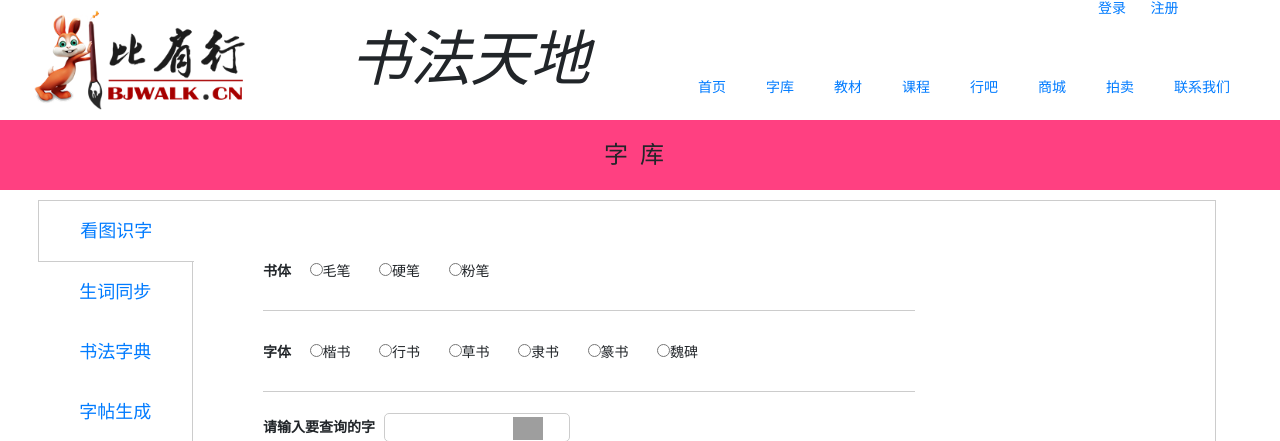
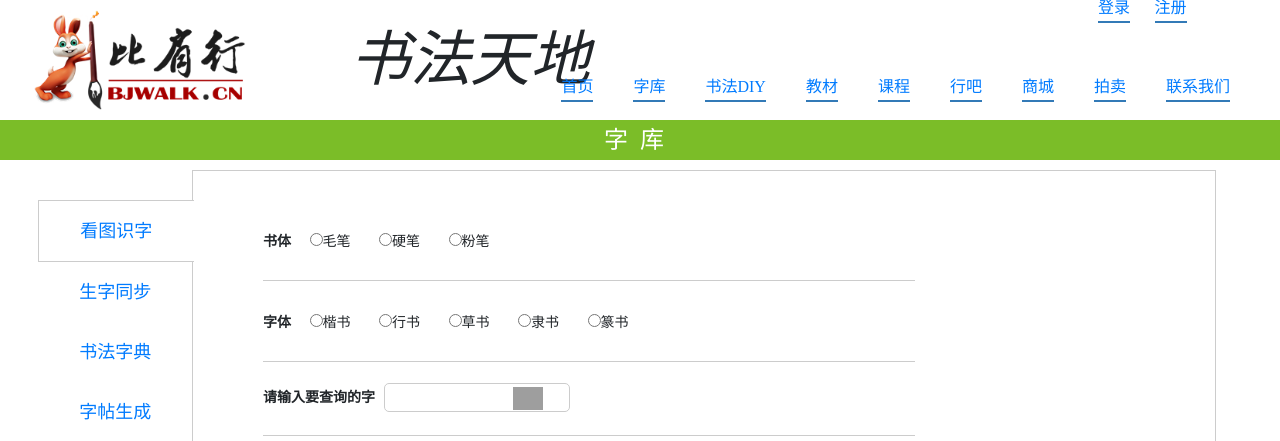
Before and after one commit to TakikuZhu/BijianxingWeb, a PHP site: page /DbName/library/dict1 in a window 1280 px wide. Shown: the top 441 px of the page. Run offline with PHP 8.4, Linux system fonts and the light colour scheme; some libraries are stand-ins or nearby versions; grey boxes are pictures that could not be loaded.

Commit message:
对样式进行修改index library 的 header footer 及 部分样式

```diff
--- a/application/index/view/header.html
+++ b/application/index/view/header.html
@@ -52,6 +52,9 @@
 					<a href="../../../library/dict1">字库</a>
 				</li>
 				<li>
+					<a href="../../../fontSelect">书法DIY</a>
+				</li>
+				<li>
 					<a href="">教材</a>
 				</li>
 				<li>
--- a/application/index/view/index.html
+++ b/application/index/view/index.html
@@ -25,6 +25,9 @@
 			<ul class="_liMenu_1">
 				<li><a href="">首页</a></li>
 				<li><a href="../../library/dict1">字库</a></li>
+				<li>
+					<a href="../../../fontSelect">书法DIY</a>
+				</li>
 				<li><a href="">教材</a></li>
 				<li><a href="">课程</a></li>
 				<li><a href="javascript:jumpIndex()">行吧</a></li>
--- a/application/library/view/Wordcontroller/dict1.html
+++ b/application/library/view/Wordcontroller/dict1.html
@@ -69,7 +69,7 @@
 							<label class="styleRadio"><input type="radio" name="_fontFam" value="3" />草书</label>
 							<label class="styleRadio"><input type="radio" name="_fontFam" value="4" />隶书</label>
 							<label class="styleRadio"><input type="radio" name="_fontFam" value="5" />篆书</label>
-							<label class="styleRadio"><input type="radio" name="_fontFam" value="6" />魏碑</label>
+							<!--<label class="styleRadio"><input type="radio" name="_fontFam" value="6" />魏碑</label>-->
 							<hr />
 						</li>
 					</ul>
--- a/application/library/view/Wordcontroller/dict2.html
+++ b/application/library/view/Wordcontroller/dict2.html
@@ -106,7 +106,7 @@
 							<label class="styleRadio"><input type="radio" name="_fontFam" value="3" />草书</label>
 							<label class="styleRadio"><input type="radio" name="_fontFam" value="4" />隶书</label>
 							<label class="styleRadio"><input type="radio" name="_fontFam" value="5" />篆书</label>
-							<label class="styleRadio"><input type="radio" name="_fontFam" value="6" />魏碑</label>
+							<!--<label class="styleRadio"><input type="radio" name="_fontFam" value="6" />魏碑</label>-->
 							<!-- <button id="getNewWord" onclick="" style="width:80px; background-color:#fff;">查询生字</button> -->
 							<div class="search_btn" style="margin-left:160px; margin-top:225px;"></div>
 						</li>
--- a/application/library/view/admin/admin.html
+++ b/application/library/view/admin/admin.html
@@ -77,7 +77,7 @@
 										<option value="行书">行书</option>
 										<option value="草书">草书</option>
 										<option value="篆书">篆书</option>
-										<option value="魏碑">魏碑</option>
+										<!--<option value="魏碑">魏碑</option>-->
 									</select>
 								</li>
 
--- a/application/library/view/dict1/dict1.html
+++ b/application/library/view/dict1/dict1.html
@@ -6,10 +6,10 @@
 			<div class="left_box">
 				<ul>
 					<li  class="active"><a href="dict1">看图识字</a></li>
-					<li  ><a href="dict2">生词同步</a></li>
+					<li  ><a href="dict2">生字同步</a></li>
 					<li  ><a href="dict">书法字典</a></li>
 					<li  ><a href="index">字帖生成</a></li>
-					<li  ><a href="fontSelect">集字功能</a></li>
+					<!--<li  ><a href="fontSelect">集字功能</a></li>-->
 				</ul>
 			</div>
 			<div class="right_box" style="height:1000px;">
@@ -31,7 +31,7 @@
 							<label class="styleRadio"><input type="radio" name="_fontFam" value="3" />草书</label>
 							<label class="styleRadio"><input type="radio" name="_fontFam" value="4" />隶书</label>
 							<label class="styleRadio"><input type="radio" name="_fontFam" value="5" />篆书</label>
-							<label class="styleRadio"><input type="radio" name="_fontFam" value="6" />魏碑</label>
+							<!--<label class="styleRadio"><input type="radio" name="_fontFam" value="6" />魏碑</label>-->
 							<hr />
 						</li>
 						<li style="position: relative;">
--- a/application/library/view/dict2/dict2.html
+++ b/application/library/view/dict2/dict2.html
@@ -6,10 +6,10 @@
 			<div class="left_box">
 				<ul>
 					<li  ><a href="dict1">看图识字</a></li>
-					<li  class="active"><a href="dict2">生词同步</a></li>
+					<li  class="active"><a href="dict2">生字同步</a></li>
 					<li  ><a href="dict">书法字典</a></li>
 					<li  ><a href="index">字帖生成</a></li>
-					<li  ><a href="fontSelect">集字功能</a></li>
+					<!--<li  ><a href="fontSelect">集字功能</a></li>-->
 				</ul>
 			</div>
 			<div class="right_box" style="height:1000px;">
@@ -39,7 +39,7 @@
 							<label class="styleRadio"><input type="radio" name="_fontFam" value="3" />草书</label>
 							<label class="styleRadio"><input type="radio" name="_fontFam" value="4" />隶书</label>
 							<label class="styleRadio"><input type="radio" name="_fontFam" value="5" />篆书</label>
-							<label class="styleRadio"><input type="radio" name="_fontFam" value="6" />魏碑</label>
+							<!--<label class="styleRadio"><input type="radio" name="_fontFam" value="6" />魏碑</label>-->
 							<!-- <button id="getNewWord" onclick="" style="width:80px; background-color:#fff;">查询生字</button> -->
 							<!--<div class="search_btn"--> <!--style="margin-left:160px; margin-top:225px;"></div>-->
 						</li>
--- a/application/library/view/header.html
+++ b/application/library/view/header.html
@@ -30,6 +30,9 @@
 				</li>
 				<li>
 					<a href="">字库</a>
+				</li>
+				<li>
+					<a href="fontSelect">书法DIY</a>
 				</li>
 				<li>
 					<a href="">教材</a>
--- a/application/library/view/index/index.html
+++ b/application/library/view/index/index.html
@@ -12,10 +12,10 @@
 			<div class="left_box">
 				<ul>
 					<li><a href="dict1">看图识字</a></li>
-					<li><a href="dict2">生词同步</a></li>
+					<li><a href="dict2">生字同步</a></li>
 					<li><a href="dict">书法字典</a></li>
 					<li  class="active"><a href="index">字帖生成</a></li>
-					<li><a href="fontSelect">集字功能</a></li>
+					<!--<li><a href="fontSelect">集字功能</a></li>-->
 				</ul>
 			</div>
 			<div class="right_box">
@@ -48,7 +48,7 @@
 									<option value="行书">行书</option>
 									<option value="草书">草书</option>
 									<option value="篆书">篆书</option>
-									<option value="魏碑">魏碑</option>
+									<!--<option value="魏碑">魏碑</option>-->
 								</select>
 							</li>
 							<li>
--- a/public/static/index/css/common.css
+++ b/public/static/index/css/common.css
@@ -18,8 +18,16 @@ header {
 	position: relative;
 	min-width: 1200px;
 }
+
 header a{
-	font-size: 14px;
+	font-size: 16px;
+	padding-bottom: 5px;
+	border-bottom: 2px solid #337ab7;
+}
+header a:hover {
+	text-decoration: none;
+	color: orange;
+	border-color: orange;
 }
 header img {
 	margin: 10px 30px;
--- a/public/static/libraryResources/css/common.css
+++ b/public/static/libraryResources/css/common.css
@@ -109,11 +109,12 @@ footer div img{
 	position: relative;
 }
 .tit {
-	background: #ff4081;
-	height: 70px;
+	background: #7bbd28;
+	height: 40px;
 	min-width: 1200px;
 	width: 100%;
 	text-align: center;
-	line-height: 70px;
+	line-height: 40px;
 	margin-bottom: 10px;
+	color: #fff;
 }
```
Also changed, not shown: application/library/view/dict/dict.html (+4 -4 lines), application/library/view/fontSelect/fontSelect.html (+4 -4 lines), public/static/libraryResources/img/阿.bmp (deleted), 1 other file.
